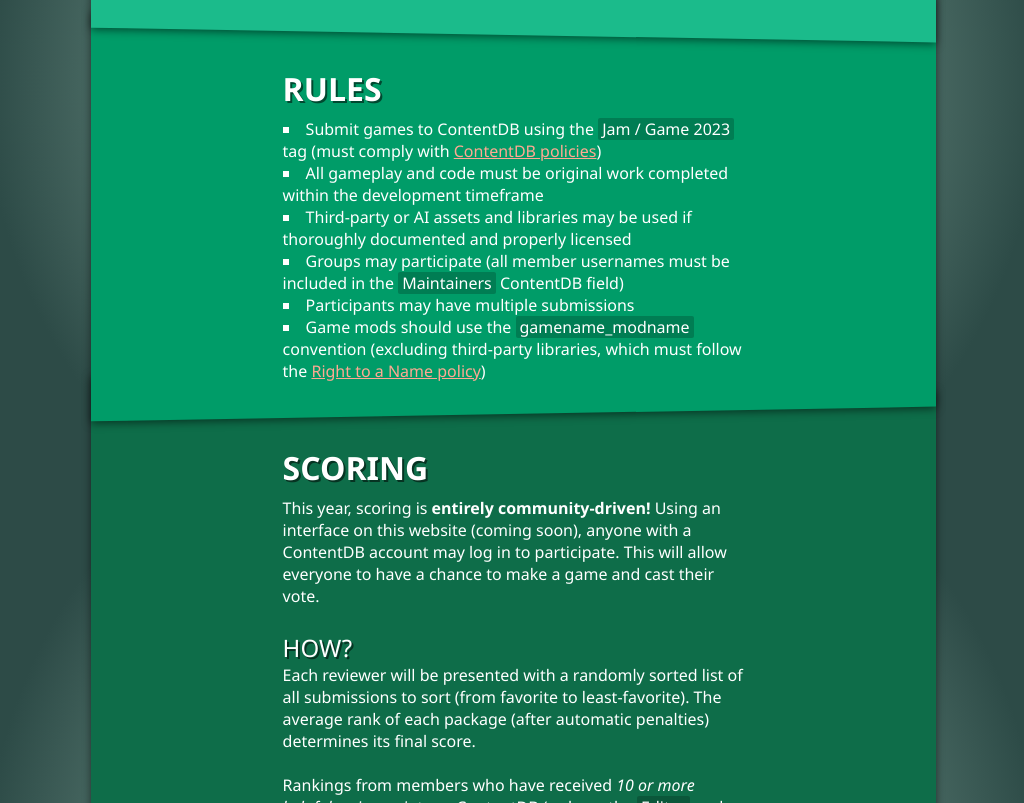
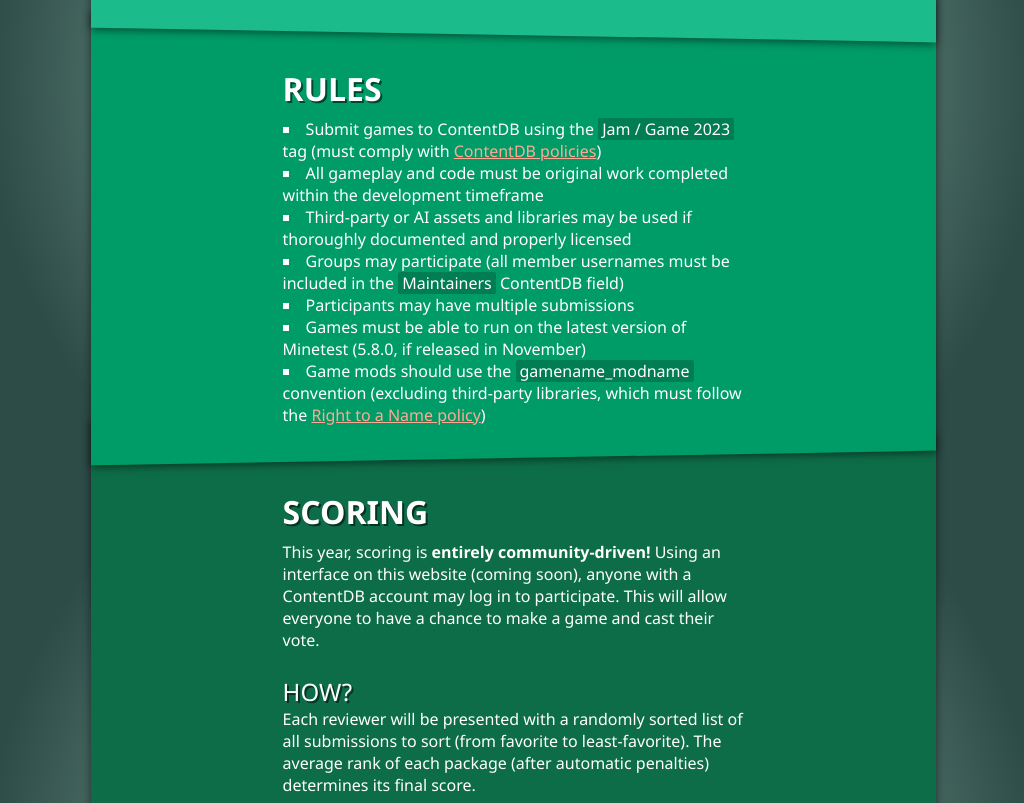
Before and after one commit to GreenXenith/minetestgamejam, a plain HTML site: page site/index.html in a window 1280 px wide. Shown: the part 1118-1921 px from the top of the page, without its empty margins (127-1151 px from the left). Drawn offline with Linux system fonts and the light colour scheme.

Commit message:
Add version target rule

```diff
--- a/site/index.html
+++ b/site/index.html
@@ -85,6 +85,7 @@
                     <li>Third-party or AI assets and libraries may be used if thoroughly documented and properly licensed
                     <li>Groups may participate (all member usernames must be included in the <code>Maintainers</code> ContentDB field)</li>
                     <li>Participants may have multiple submissions</li>
+                    <li>Games must be able to run on the latest version of Minetest (5.8.0, if released in November)</li>
                     <li>Game mods should use the <code>gamename_modname</code> convention (excluding third-party libraries, which must follow the <a href="https://content.minetest.net/policy_and_guidance/#31-right-to-a-name" target="_blank">Right to a Name policy</a>)</li>
                 </ul>
             </div>
```
